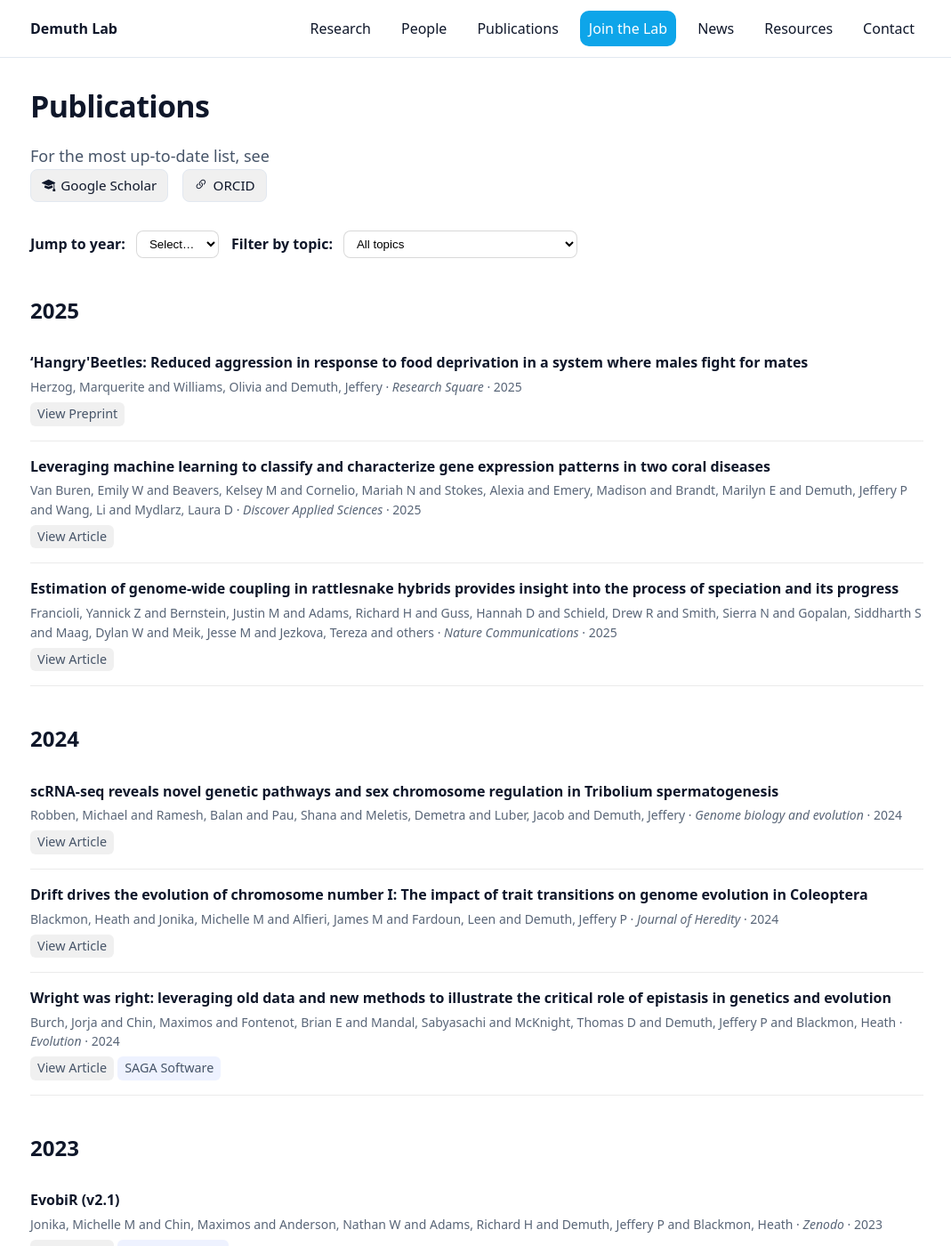
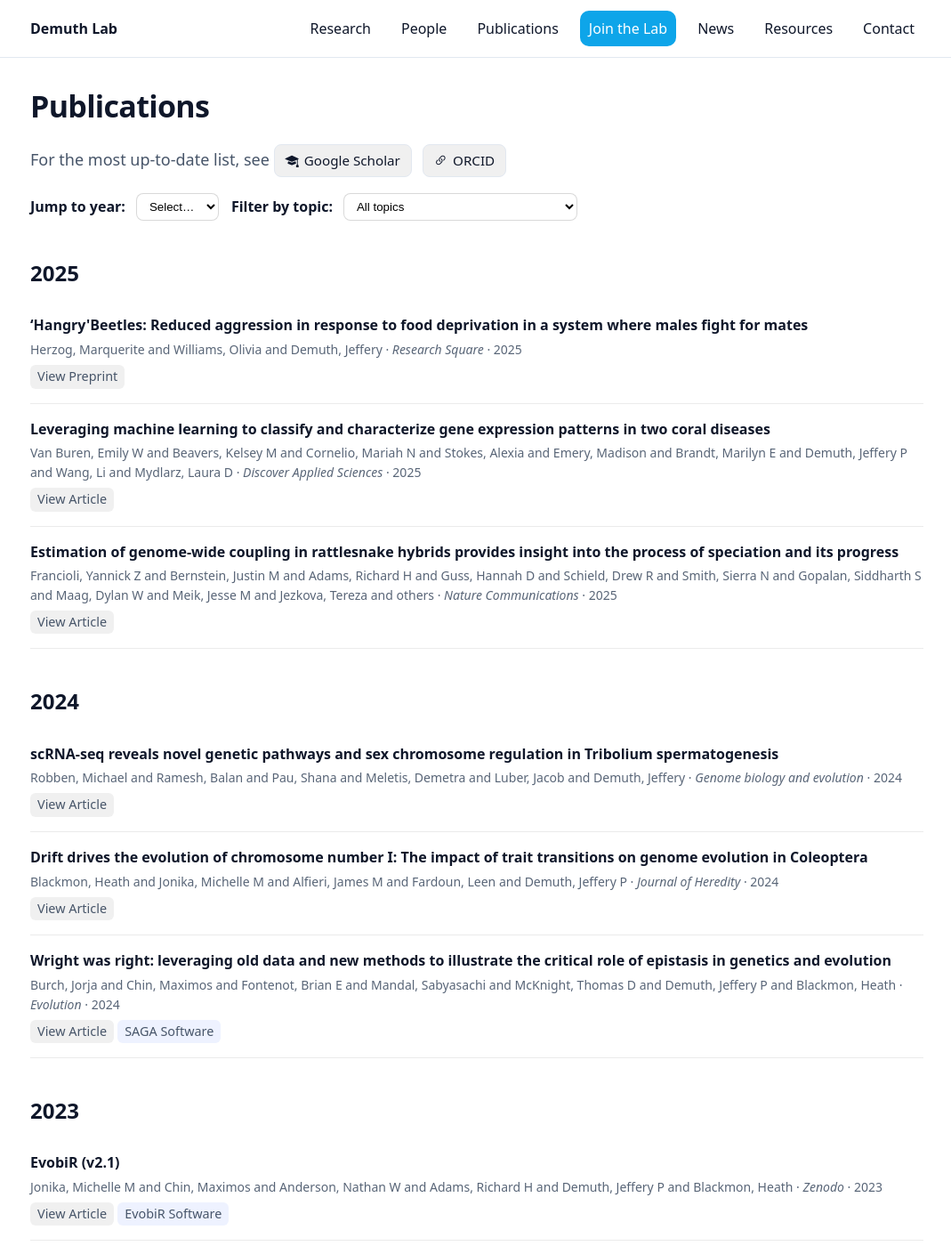
Before and after one commit to demuth-lab/demuth-lab.github.io, a Jekyll site: the page built from publications.md, in a window 1280 px wide and 1400 px high. Shown: the whole window at 89% size, without its empty margins (104-1173 px from the left). Built offline with Jekyll 4.4.1, drawn with Linux system fonts in a browser that asks for light colours.

Commit message:
Update main.css

```diff
--- a/assets/css/main.css
+++ b/assets/css/main.css
@@ -77,14 +77,6 @@ a:hover{text-decoration:underline}
   display:flex;
   align-items:center;
   gap:10px;
-  flex-wrap:wrap;
-}
-
-/* The button group */
-.scholar-links{
-  display:inline-flex;
-  align-items:center;
-  gap:12px;
   flex-wrap:wrap;
 }
 
@@ -284,9 +276,9 @@ a:hover{text-decoration:underline}
    ========================= */
 
 .scholar-links{
-  margin-bottom:2rem;
-  display:flex;
-  gap:16px;
+  display:inline-flex;
+  align-items:center;
+  gap:12px;
   flex-wrap:wrap;
 }
 
```
